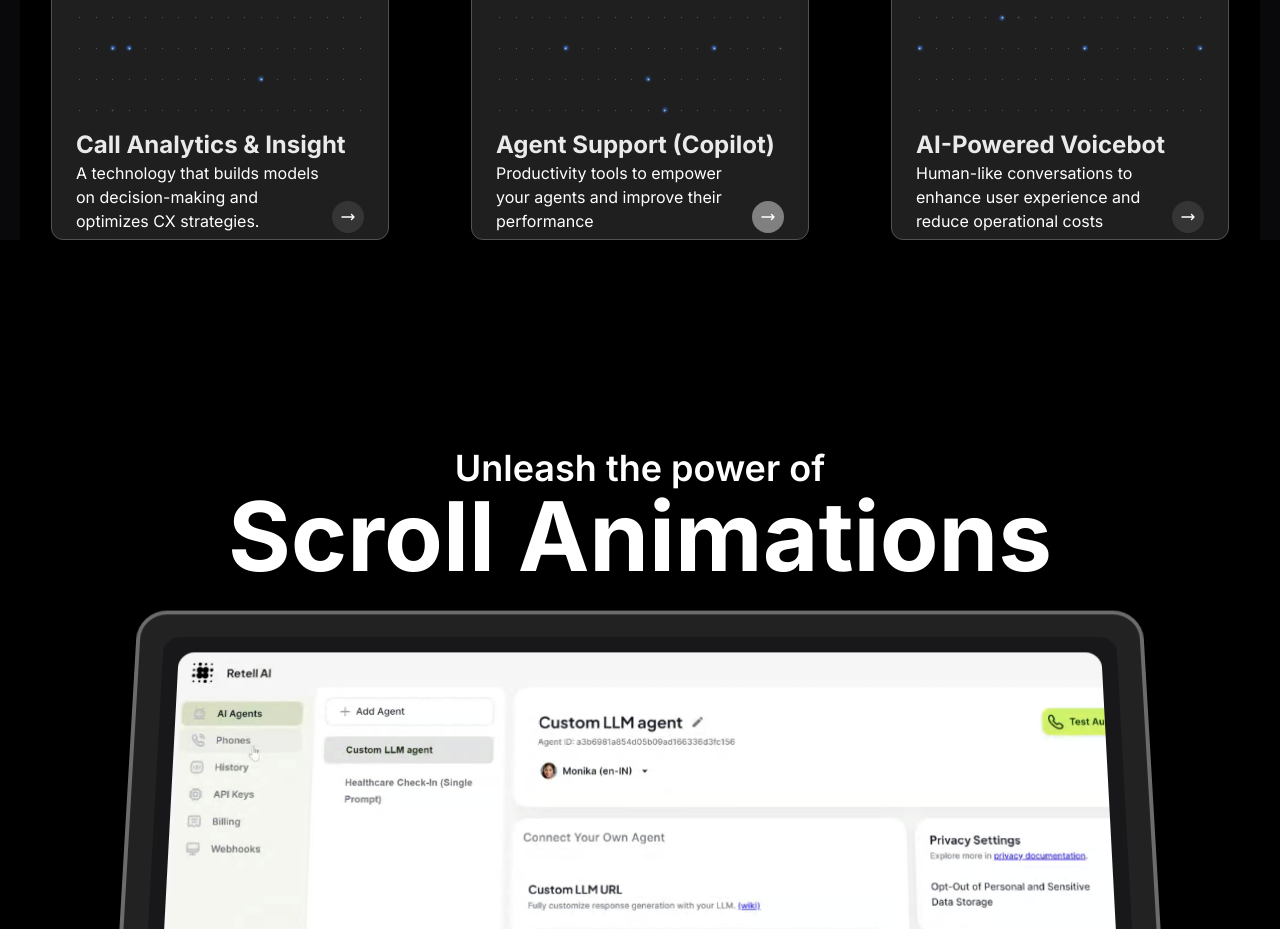
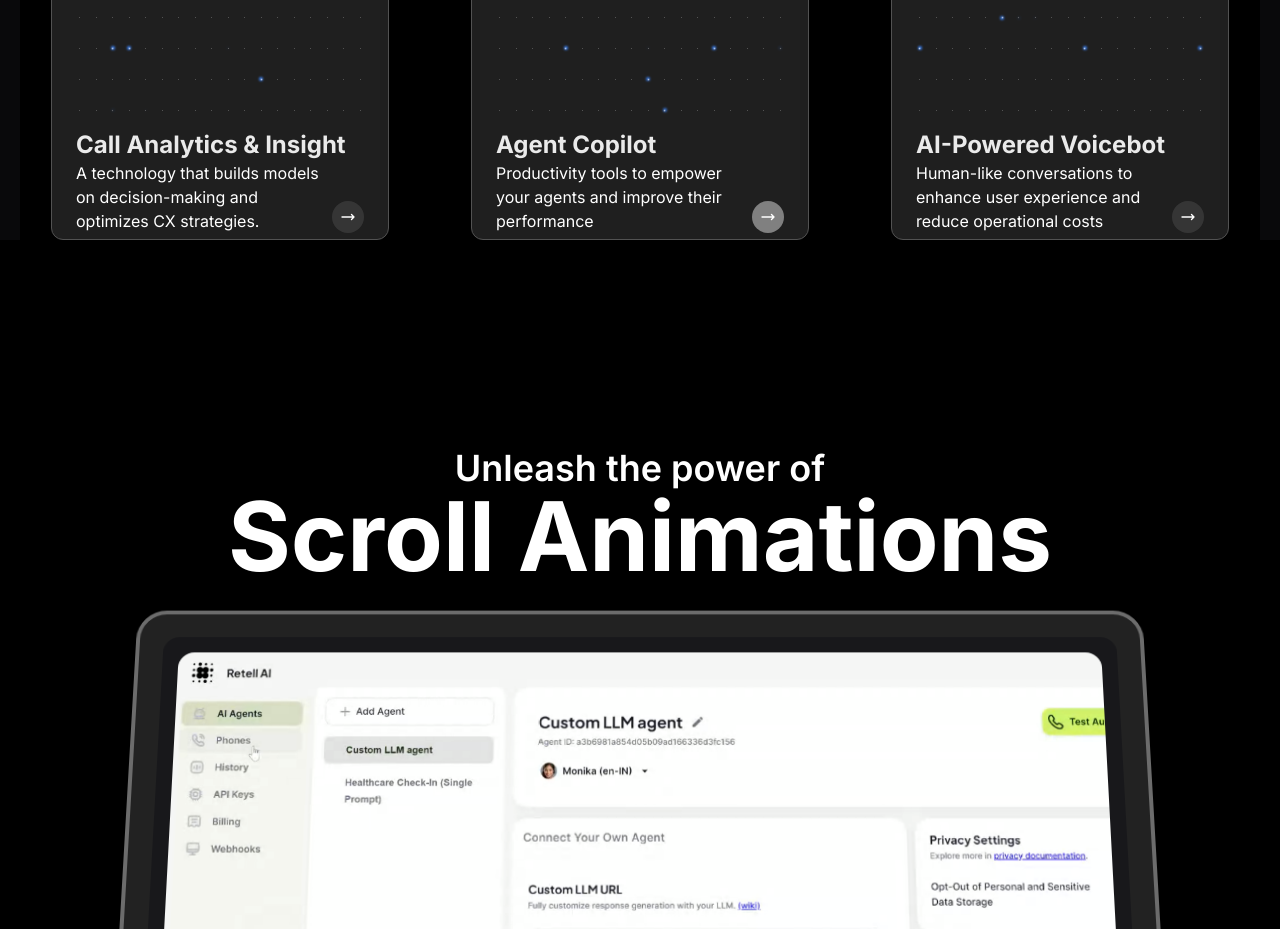
Before and after one commit to Nikhileshrana/Subverseai-Next.JS-FullStack-Dev, a Next.js app: page / in a window 1280 px wide. Shown: the part 2160-3089 px from the top of the page. Built offline with nearby package versions, Linux system fonts and the light colour scheme.

Commit message:
ContentAdjustment

```diff
--- a/src/app/page.tsx
+++ b/src/app/page.tsx
@@ -213,7 +213,7 @@ export default function LandingPage() {
 
           <div onClick={buttontriggernikhs2} className="flex items-center justify-center antialiased">
             <GlowingStarsBackgroundCard>
-              <GlowingStarsTitle>Agent Support (Copilot)</GlowingStarsTitle>
+              <GlowingStarsTitle>Agent Copilot</GlowingStarsTitle>
               <div className="flex justify-between items-end">
                 <GlowingStarsDescription>
                   Productivity tools to empower your agents and improve their performance
```
